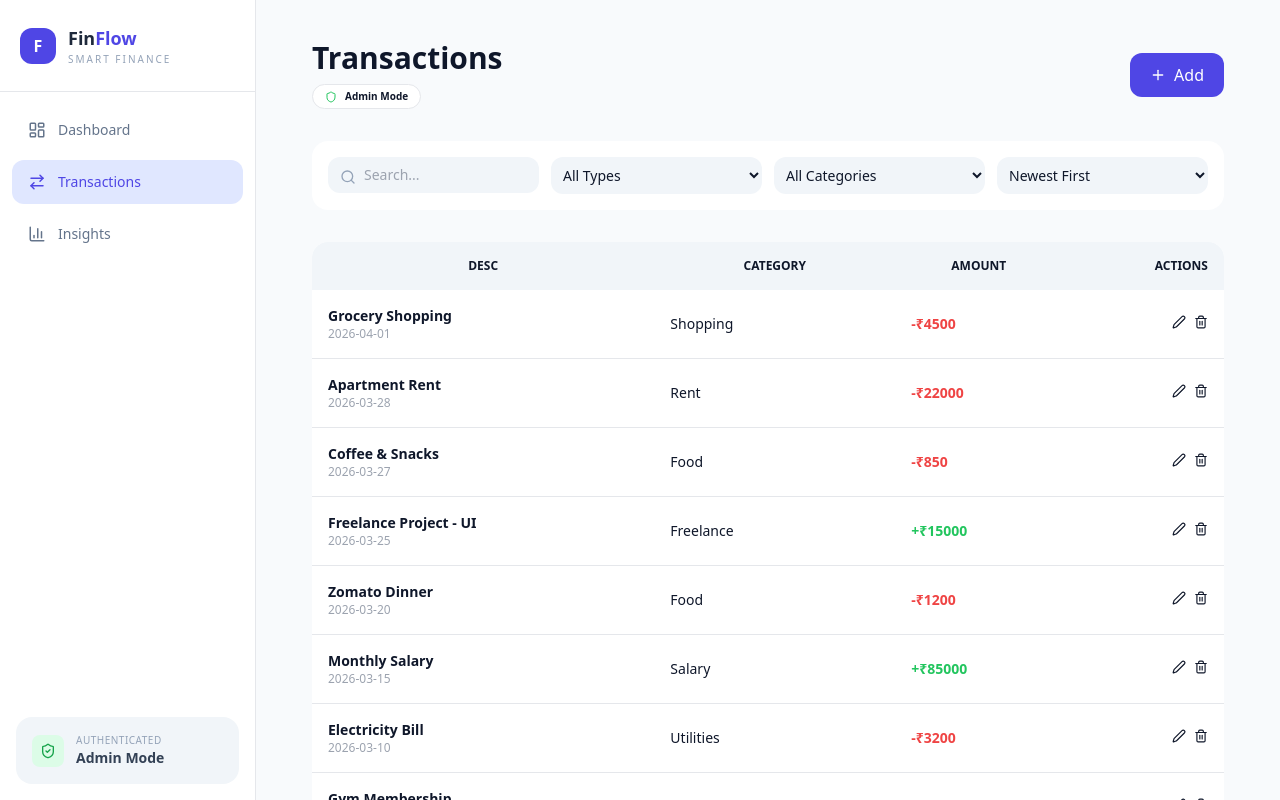
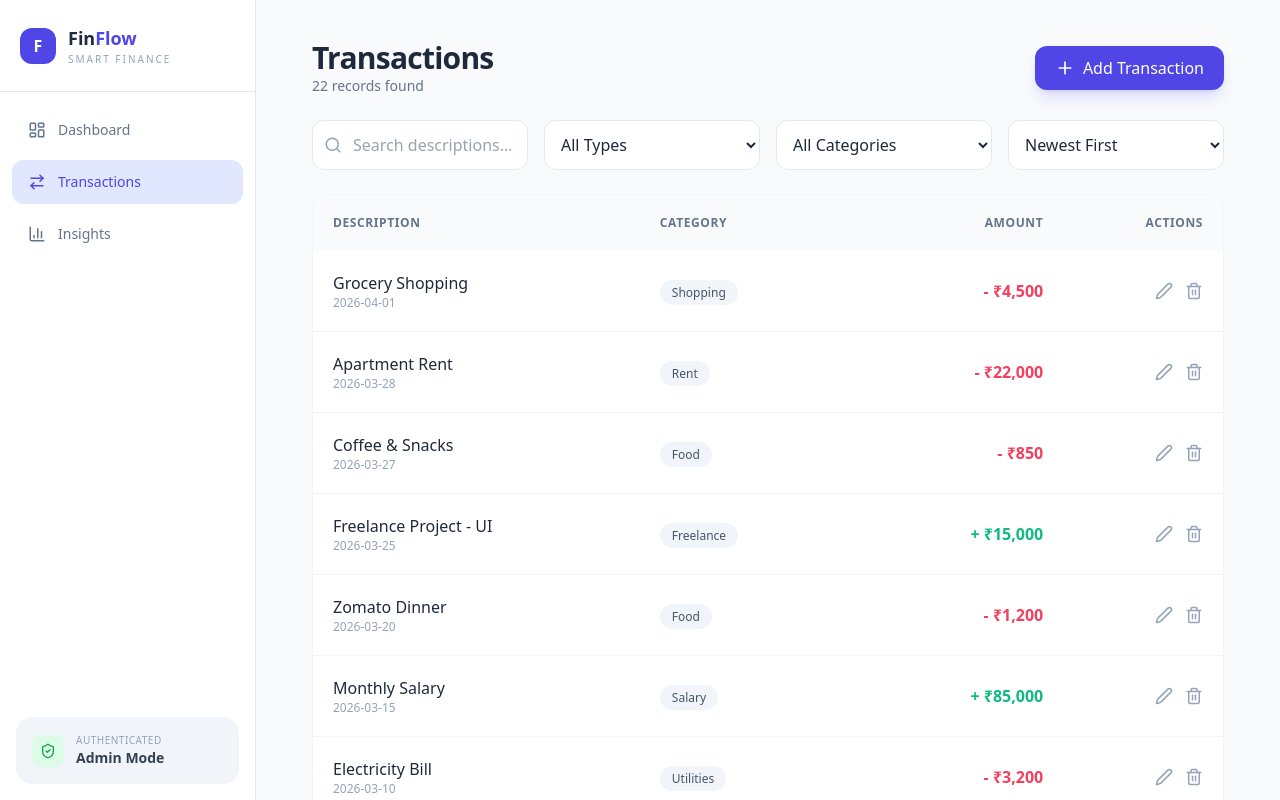
Before and after one commit to uday-shekar/Finance-Dashboard-, a React (Vite) app: page / in a window 1280 px wide. Both pictures are taken after a click on the button "Transactions". Built offline with nearby package versions, Linux system fonts and the light colour scheme.

Commit message:
final Code

```diff
--- a/src/components/TransactionTable.jsx
+++ b/src/components/TransactionTable.jsx
@@ -2,80 +2,126 @@ import React from 'react';
 import { transactions } from '../data/transactions';
 
 const TransactionTable = ({ role }) => {
+
   return (
     <div className="bg-[#0f172a] rounded-xl border border-slate-800 overflow-hidden">
 
-      {/* 🔥 SCROLL WRAPPER (MAIN FIX) */}
-      <div className="w-full overflow-x-auto">
+      {/* ================= DESKTOP TABLE ================= */}
+      <div className="hidden md:block w-full overflow-x-auto">
+        <table className="w-full text-sm">
 
-        <table className="min-w-[700px] w-full text-left">
+          <thead className="bg-slate-900/60 border-b border-slate-800">
+            <tr className="text-slate-400 uppercase text-[11px] tracking-wide">
 
-          {/* HEADER */}
-          <thead>
-            <tr className="text-slate-500 text-xs uppercase border-b border-slate-800 bg-slate-900/50">
-              <th className="p-3 sm:p-4">Date</th>
-              <th className="p-3 sm:p-4">Description</th>
-              <th className="p-3 sm:p-4">Category</th>
-              <th className="p-3 sm:p-4">Amount</th>
+              <th className="px-4 py-3 text-left">Date</th>
+              <th className="px-4 py-3 text-left">Description</th>
+              <th className="px-4 py-3 text-center">Category</th>
+              <th className="px-4 py-3 text-right">Amount</th>
+
               {role === 'Admin' && (
-                <th className="p-3 sm:p-4 text-right">Actions</th>
+                <th className="px-4 py-3 text-right">Actions</th>
               )}
+
             </tr>
           </thead>
 
-          {/* BODY */}
-          <tbody className="text-slate-300 divide-y divide-slate-800/50">
-            {transactions.map((t) => (
-              <tr
-                key={t.id}
-                className="hover:bg-slate-800/30 transition-colors group"
-              >
-                {/* DATE */}
-                <td className="p-3 sm:p-4 text-xs sm:text-sm font-mono whitespace-nowrap">
+          <tbody className="divide-y divide-slate-800/60 text-slate-300">
+
+            {transactions.map((t) => {
+              const category =
+                t.category ||
+                t.categoryName ||
+                (t.type === 'Income' ? 'Income' : 'Expense') ||
+                "Uncategorized";
+
+              return (
+                <tr key={t.id} className="hover:bg-slate-800/40 transition group">
+
+                  <td className="px-4 py-3 text-xs font-mono">
                     {t.date}
                   </td>
 
-                {/* DESCRIPTION */}
-                <td className="p-3 sm:p-4 font-medium text-white whitespace-nowrap">
-                  {t.description}
+                  <td className="px-4 py-3 font-medium text-white">
+                    {t.description || t.desc}
                   </td>
 
-                {/* CATEGORY */}
-                <td className="p-3 sm:p-4">
-                  <span className="px-2 py-1 rounded bg-slate-800 text-[10px] whitespace-nowrap">
-                    {t.category}
+                  <td className="px-4 py-3 text-center">
+                    <span className="px-2.5 py-1 rounded bg-slate-800 text-[10px]">
+                      {category}
                     </span>
                   </td>
 
-                {/* AMOUNT */}
-                <td
-                  className={`p-3 sm:p-4 font-bold whitespace-nowrap ${
-                    t.type === 'Expense'
-                      ? 'text-rose-400'
-                      : 'text-emerald-400'
-                  }`}
-                >
+                  <td className={`px-4 py-3 text-right font-semibold ${
+                    t.type === 'Expense' ? 'text-rose-400' : 'text-emerald-400'
+                  }`}>
                     {t.type === 'Expense' ? '-' : '+'}₹
-                  {t.amount.toLocaleString()}
+                    {Number(t.amount).toLocaleString()}
                   </td>
 
-                {/* ACTIONS */}
                   {role === 'Admin' && (
-                  <td className="p-3 sm:p-4 text-right space-x-3 text-xs opacity-100 md:opacity-0 md:group-hover:opacity-100 transition-opacity whitespace-nowrap">
-                    <button className="text-indigo-400 hover:underline">
-                      Edit
-                    </button>
-                    <button className="text-rose-400 hover:underline">
-                      Del
-                    </button>
+                    <td className="px-4 py-3 text-right">
+                      <div className="flex justify-end gap-3 text-xs opacity-100 md:opacity-0 md:group-hover:opacity-100 transition">
+                        <button className="text-indigo-400 hover:underline">Edit</button>
+                        <button className="text-rose-400 hover:underline">Del</button>
+                      </div>
                     </td>
                   )}
+
                 </tr>
-            ))}
+              );
+            })}
+
           </tbody>
-
         </table>
       </div>
+
+      {/* ================= MOBILE CARD VIEW ================= */}
+      <div className="md:hidden divide-y divide-slate-800">
+
+        {transactions.map((t) => {
+          const category =
+            t.category ||
+            t.categoryName ||
+            (t.type === 'Income' ? 'Income' : 'Expense') ||
+            "Uncategorized";
+
+          return (
+            <div key={t.id} className="p-4 space-y-2">
+
+              <div className="flex justify-between items-center">
+                <p className="text-sm font-semibold text-white">
+                  {t.description || t.desc}
+                </p>
+
+                <p className={`text-sm font-bold ${
+                  t.type === 'Expense' ? 'text-rose-400' : 'text-emerald-400'
+                }`}>
+                  {t.type === 'Expense' ? '-' : '+'}₹
+                  {Number(t.amount).toLocaleString()}
+                </p>
+              </div>
+
+              <div className="flex justify-between text-xs text-slate-400">
+                <span>{t.date}</span>
+
+                <span className="bg-slate-800 px-2 py-0.5 rounded">
+                  {category}
+                </span>
+              </div>
+
+              {role === 'Admin' && (
+                <div className="flex justify-end gap-4 text-xs pt-2">
+                  <button className="text-indigo-400">Edit</button>
+                  <button className="text-rose-400">Del</button>
+                </div>
+              )}
+
+            </div>
+          );
+        })}
+
+      </div>
+
     </div>
   );
 };
--- a/src/pages/Transactions.jsx
+++ b/src/pages/Transactions.jsx
@@ -1,10 +1,7 @@
 import React, { useState, useMemo } from 'react';
 import { motion, AnimatePresence } from 'framer-motion';
 import { transactions as initialData } from '../data/transactions';
-import {
-  Search, Plus, Edit2, Trash2,
-  Shield, X
-} from 'lucide-react';
+import { Plus, Edit2, Trash2, X, Search, Filter } from 'lucide-react';
 
 const Transactions = ({ role }) => {
   const [data, setData] = useState(initialData);
@@ -15,175 +12,275 @@ const Transactions = ({ role }) => {
 
   const [isModalOpen, setIsModalOpen] = useState(false);
   const [editingTransaction, setEditingTransaction] = useState(null);
-  const [formData, setFormData] = useState({ description: '', amount: '', category: 'Food', type: 'Expense', date: new Date().toISOString().split('T')[0] });
+  const [formData, setFormData] = useState({
+    description: '',
+    amount: '',
+    category: 'Food',
+    type: 'Expense',
+    date: new Date().toISOString().split('T')[0]
+  });
 
   const categories = ["Education","Entertainment","Food","Freelance","Healthcare","Investment","Rent","Salary","Shopping","Subscriptions","Transport","Utilities"];
   const isAdmin = role?.toLowerCase() === 'admin';
 
-  const handleOpenModal = (transaction = null) => {
-    if (transaction) {
-      setEditingTransaction(transaction);
-      setFormData(transaction);
+  // ---------- HANDLERS ----------
+  const handleOpenModal = (t = null) => {
+    if (t) {
+      setEditingTransaction(t);
+      setFormData(t);
     } else {
       setEditingTransaction(null);
-      setFormData({ description: '', amount: '', category: 'Food', type: 'Expense', date: new Date().toISOString().split('T')[0] });
+      setFormData({
+        description: '',
+        amount: '',
+        category: 'Food',
+        type: 'Expense',
+        date: new Date().toISOString().split('T')[0]
+      });
     }
     setIsModalOpen(true);
   };
 
   const handleSave = (e) => {
     e.preventDefault();
+    const updatedAmount = Number(formData.amount);
+
     if (editingTransaction) {
-      setData(data.map(t => t.id === editingTransaction.id ? { ...formData, amount: Number(formData.amount) } : t));
+      setData(data.map(t => t.id === editingTransaction.id ? { ...formData, amount: updatedAmount } : t));
     } else {
-      setData([{ ...formData, id: Date.now(), amount: Number(formData.amount) }, ...data]);
+      setData([{ ...formData, id: Date.now(), amount: updatedAmount }, ...data]);
     }
     setIsModalOpen(false);
   };
 
   const handleDelete = (id) => {
-    if (window.confirm("Delete transaction?")) {
+    if (window.confirm("Delete this transaction?")) {
       setData(data.filter(t => t.id !== id));
     }
   };
 
+  // ---------- FILTER LOGIC ----------
   const filteredData = useMemo(() => {
     let result = [...data];
     if (searchTerm) result = result.filter(t => t.description.toLowerCase().includes(searchTerm.toLowerCase()));
     if (filterType !== 'All Types') result = result.filter(t => t.type === filterType);
     if (filterCategory !== 'All Categories') result = result.filter(t => t.category === filterCategory);
-    result.sort((a,b)=> sortOrder==='Newest First'? new Date(b.date)-new Date(a.date): new Date(a.date)-new Date(b.date));
+
+    result.sort((a, b) => sortOrder === 'Newest First' ? new Date(b.date) - new Date(a.date) : new Date(a.date) - new Date(b.date));
     return result;
   }, [data, searchTerm, filterType, filterCategory, sortOrder]);
 
   return (
-    <motion.div initial={{ opacity: 0 }} animate={{ opacity: 1 }}
-      className="p-4 sm:p-6 md:p-10 space-y-6 md:space-y-8 bg-[#f8fafc] dark:bg-[#0f172a] min-h-screen overflow-x-hidden">
-
-      <div className="max-w-7xl mx-auto space-y-6 md:space-y-8">
-
+    <motion.div
+      initial={{ opacity: 0 }}
+      animate={{ opacity: 1 }}
+      className="p-4 md:p-10 space-y-6 bg-[#f8fafc] dark:bg-[#0f172a] min-h-screen text-slate-800 dark:text-slate-100"
+    >
       {/* HEADER */}
-        <div className="flex flex-col md:flex-row md:justify-between md:items-center gap-4">
+      <div className="flex justify-between items-center">
         <div>
-            <h2 className="text-2xl sm:text-3xl font-bold dark:text-white">Transactions</h2>
-            <div className="mt-2 flex items-center gap-2 px-3 py-1 bg-white dark:bg-slate-800 rounded-full border w-fit">
-              <Shield size={12} className={isAdmin ? "text-green-500":"text-yellow-500"} />
-              <span className="text-[10px] font-bold">{role} Mode</span>
-            </div>
+          <h2 className="text-2xl md:text-3xl font-bold tracking-tight">Transactions</h2>
+          <p className="text-sm text-slate-500">{filteredData.length} records found</p>
         </div>
 
         {isAdmin && (
-            <button onClick={()=>handleOpenModal()}
-              className="w-full sm:w-auto bg-indigo-600 text-white px-5 py-2.5 rounded-xl flex items-center justify-center gap-2">
-              <Plus size={16}/> Add
-            </button>
+          <motion.button
+            whileHover={{ scale: 1.05 }}
+            whileTap={{ scale: 0.95 }}
+            onClick={() => handleOpenModal()}
+            className="bg-indigo-600 hover:bg-indigo-700 text-white px-5 py-2.5 rounded-xl flex items-center gap-2 shadow-lg shadow-indigo-500/20 transition-colors"
+          >
+            <Plus size={20} /> <span className="hidden sm:inline">Add Transaction</span>
+          </motion.button>
         )}
       </div>
 
-        {/* FILTERS */}
-        <div className="grid grid-cols-1 sm:grid-cols-2 lg:grid-cols-4 gap-3 bg-white dark:bg-[#1e293b] p-4 rounded-2xl">
-
+      {/* FILTERS GRID */}
+      <div className="grid grid-cols-1 sm:grid-cols-2 lg:grid-cols-4 gap-4">
         <div className="relative">
-            <Search className="absolute left-3 top-3 text-slate-400" size={16}/>
-            <input placeholder="Search..."
-              className="w-full pl-9 pr-3 py-2 rounded-xl bg-slate-100 dark:bg-slate-900 text-sm outline-none"
-              onChange={(e)=>setSearchTerm(e.target.value)}
+          <Search className="absolute left-3 top-1/2 -translate-y-1/2 text-slate-400" size={18} />
+          <input
+            placeholder="Search descriptions..."
+            className="w-full pl-10 pr-4 py-3 rounded-xl bg-white dark:bg-slate-900 border border-slate-200 dark:border-slate-800 focus:ring-2 focus:ring-indigo-500 outline-none transition"
+            onChange={(e) => setSearchTerm(e.target.value)}
           />
         </div>
 
-          <select onChange={(e)=>setFilterType(e.target.value)} className="p-2 rounded-xl bg-slate-100 dark:bg-slate-900 text-sm">
-            <option>All Types</option><option>Income</option><option>Expense</option>
+        <select
+          onChange={(e) => setFilterType(e.target.value)}
+          className="p-3 rounded-xl bg-white dark:bg-slate-900 border border-slate-200 dark:border-slate-800 focus:ring-2 focus:ring-indigo-500 outline-none cursor-pointer"
+        >
+          <option>All Types</option>
+          <option>Income</option>
+          <option>Expense</option>
         </select>
 
-          <select onChange={(e)=>setFilterCategory(e.target.value)} className="p-2 rounded-xl bg-slate-100 dark:bg-slate-900 text-sm">
-            <option>All Categories</option>{categories.map(c=><option key={c}>{c}</option>)}
+        <select
+          onChange={(e) => setFilterCategory(e.target.value)}
+          className="p-3 rounded-xl bg-white dark:bg-slate-900 border border-slate-200 dark:border-slate-800 focus:ring-2 focus:ring-indigo-500 outline-none cursor-pointer"
+        >
+          <option>All Categories</option>
+          {categories.map(c => <option key={c} value={c}>{c}</option>)}
         </select>
 
-          <select onChange={(e)=>setSortOrder(e.target.value)} className="p-2 rounded-xl bg-slate-100 dark:bg-slate-900 text-sm">
-            <option>Newest First</option><option>Oldest First</option>
+        <select
+          onChange={(e) => setSortOrder(e.target.value)}
+          className="p-3 rounded-xl bg-white dark:bg-slate-900 border border-slate-200 dark:border-slate-800 focus:ring-2 focus:ring-indigo-500 outline-none cursor-pointer"
+        >
+          <option>Newest First</option>
+          <option>Oldest First</option>
         </select>
       </div>
 
-        {/* TABLE */}
-        <div className="bg-white dark:bg-[#111827] rounded-2xl overflow-hidden">
-
-          {/* 🔥 scroll fix */}
-          <div className="overflow-x-auto">
-            <table className="min-w-[600px] w-full text-sm">
-
-              <thead className="bg-slate-100 dark:bg-slate-900 text-xs uppercase">
+      {/* TABLE SECTION */}
+      <div className="bg-white dark:bg-slate-900 rounded-2xl border border-slate-100 dark:border-slate-800 shadow-sm overflow-hidden">
+        {/* Desktop View */}
+        <div className="hidden md:block">
+          <table className="w-full text-left">
+            <thead className="bg-slate-50 dark:bg-slate-800/50 text-slate-500 dark:text-slate-400 text-xs uppercase tracking-wider">
               <tr>
-                  <th className="p-4">Desc</th>
-                  <th className="p-4">Category</th>
-                  <th className="p-4">Amount</th>
-                  {isAdmin && <th className="p-4 text-right">Actions</th>}
+                <th className="p-5 font-semibold">Description</th>
+                <th className="p-5 font-semibold">Category</th>
+                <th className="p-5 font-semibold text-right">Amount</th>
+                {isAdmin && <th className="p-5 font-semibold text-right">Actions</th>}
               </tr>
             </thead>
-
-              <tbody>
-                {filteredData.map(t => (
-                  <tr key={t.id} className="border-b hover:bg-slate-50 dark:hover:bg-slate-800">
-                    <td className="p-4">
-                      <div className="font-bold">{t.description}</div>
-                      <div className="text-xs text-gray-400">{t.date}</div>
+            <tbody className="divide-y divide-slate-100 dark:divide-slate-800">
+              {filteredData.map((t) => (
+                <motion.tr key={t.id} layout className="hover:bg-slate-50/50 dark:hover:bg-slate-800/30 transition-colors">
+                  <td className="p-5">
+                    <p className="font-medium dark:text-white">{t.description}</p>
+                    <p className="text-xs text-slate-400">{t.date}</p>
                   </td>
-
-                    <td className="p-4">{t.category}</td>
-
-                    <td className={`p-4 font-bold ${t.type==='Expense'?'text-red-500':'text-green-500'}`}>
-                      {t.type==='Expense'?'-':'+'}₹{t.amount}
+                  <td className="p-5">
+                    <span className="px-3 py-1 rounded-full text-xs font-medium bg-slate-100 dark:bg-slate-800 text-slate-600 dark:text-slate-300">
+                      {t.category}
+                    </span>
                   </td>
-
+                  <td className={`p-5 text-right font-bold ${t.type === 'Expense' ? 'text-rose-500' : 'text-emerald-500'}`}>
+                    {t.type === 'Expense' ? '-' : '+'} ₹{t.amount.toLocaleString()}
+                  </td>
                   {isAdmin && (
-                      <td className="p-4 text-right space-x-2">
-                        <button onClick={()=>handleOpenModal(t)}><Edit2 size={14}/></button>
-                        <button onClick={()=>handleDelete(t.id)}><Trash2 size={14}/></button>
+                    <td className="p-5 text-right">
+                      <div className="flex justify-end gap-3 text-slate-400">
+                        <button onClick={() => handleOpenModal(t)} className="hover:text-indigo-500 transition-colors"><Edit2 size={18} /></button>
+                        <button onClick={() => handleDelete(t.id)} className="hover:text-rose-500 transition-colors"><Trash2 size={18} /></button>
+                      </div>
                     </td>
                   )}
-                  </tr>
+                </motion.tr>
               ))}
             </tbody>
-
           </table>
         </div>
+
+        {/* Mobile View */}
+        <div className="md:hidden divide-y divide-slate-100 dark:divide-slate-800">
+          {filteredData.map(t => (
+            <div key={t.id} className="p-5 space-y-3">
+              <div className="flex justify-between items-start">
+                <div>
+                  <p className="font-bold dark:text-white">{t.description}</p>
+                  <p className="text-xs text-slate-400">{t.date} • {t.category}</p>
+                </div>
+                <p className={`font-bold ${t.type === 'Expense' ? 'text-rose-500' : 'text-emerald-500'}`}>
+                  ₹{t.amount}
+                </p>
+              </div>
+              {isAdmin && (
+                <div className="flex gap-4 pt-2">
+                  <button onClick={() => handleOpenModal(t)} className="text-xs font-bold text-indigo-500 uppercase">Edit</button>
+                  <button onClick={() => handleDelete(t.id)} className="text-xs font-bold text-rose-500 uppercase">Delete</button>
+                </div>
+              )}
+            </div>
+          ))}
         </div>
       </div>
 
       {/* MODAL */}
       <AnimatePresence>
         {isModalOpen && (
-          <div className="fixed inset-0 flex items-center justify-center bg-black/50 p-4">
-            <motion.div initial={{scale:0.9}} animate={{scale:1}}
-              className="w-full max-w-md bg-white dark:bg-[#1e293b] p-6 rounded-2xl">
-
-              <div className="flex justify-between mb-4">
-                <h3 className="font-bold">{editingTransaction?"Edit":"Add"} Transaction</h3>
-                <button onClick={()=>setIsModalOpen(false)}><X/></button>
+          <div className="fixed inset-0 z-50 flex items-center justify-center p-4">
+            <motion.div
+              initial={{ opacity: 0 }}
+              animate={{ opacity: 1 }}
+              exit={{ opacity: 0 }}
+              onClick={() => setIsModalOpen(false)}
+              className="absolute inset-0 bg-slate-900/60 backdrop-blur-sm"
+            />
+            <motion.div
+              initial={{ scale: 0.9, opacity: 0, y: 20 }}
+              animate={{ scale: 1, opacity: 1, y: 0 }}
+              exit={{ scale: 0.9, opacity: 0, y: 20 }}
+              className="relative bg-white dark:bg-slate-900 w-full max-w-md p-8 rounded-3xl shadow-2xl shadow-black/20"
+            >
+              <div className="flex justify-between items-center mb-6">
+                <h3 className="text-xl font-bold">{editingTransaction ? 'Edit' : 'New'} Transaction</h3>
+                <button onClick={() => setIsModalOpen(false)} className="p-2 hover:bg-slate-100 dark:hover:bg-slate-800 rounded-full transition-colors">
+                  <X size={20} />
+                </button>
               </div>
 
-              <form onSubmit={handleSave} className="space-y-3">
-                <input required placeholder="Description"
-                  className="w-full p-3 rounded-xl bg-slate-100 dark:bg-slate-900"
+              <form onSubmit={handleSave} className="space-y-4">
+                <div className="space-y-1">
+                  <label className="text-xs font-bold uppercase tracking-wider text-slate-400">Description</label>
+                  <input
+                    required
                     value={formData.description}
-                  onChange={(e)=>setFormData({...formData,description:e.target.value})}
+                    onChange={(e) => setFormData({ ...formData, description: e.target.value })}
+                    className="w-full p-3 rounded-xl bg-slate-50 dark:bg-slate-800 border-none focus:ring-2 focus:ring-indigo-500 outline-none"
                   />
+                </div>
 
-                <input required type="number" placeholder="Amount"
-                  className="w-full p-3 rounded-xl bg-slate-100 dark:bg-slate-900"
+                <div className="grid grid-cols-2 gap-4">
+                  <div className="space-y-1">
+                    <label className="text-xs font-bold uppercase tracking-wider text-slate-400">Amount</label>
+                    <input
+                      required
+                      type="number"
                       value={formData.amount}
-                  onChange={(e)=>setFormData({...formData,amount:e.target.value})}
+                      onChange={(e) => setFormData({ ...formData, amount: e.target.value })}
+                      className="w-full p-3 rounded-xl bg-slate-50 dark:bg-slate-800 border-none focus:ring-2 focus:ring-indigo-500 outline-none"
                     />
+                  </div>
+                  <div className="space-y-1">
+                    <label className="text-xs font-bold uppercase tracking-wider text-slate-400">Type</label>
+                    <select
+                      value={formData.type}
+                      onChange={(e) => setFormData({ ...formData, type: e.target.value })}
+                      className="w-full p-3 rounded-xl bg-slate-50 dark:bg-slate-800 border-none focus:ring-2 focus:ring-indigo-500 outline-none"
+                    >
+                      <option>Expense</option>
+                      <option>Income</option>
+                    </select>
+                  </div>
+                </div>
 
-                <button className="w-full bg-indigo-600 text-white py-3 rounded-xl">
-                  Save
-                </button>
+                <div className="space-y-1">
+                  <label className="text-xs font-bold uppercase tracking-wider text-slate-400">Category</label>
+                  <select
+                    value={formData.category}
+                    onChange={(e) => setFormData({ ...formData, category: e.target.value })}
+                    className="w-full p-3 rounded-xl bg-slate-50 dark:bg-slate-800 border-none focus:ring-2 focus:ring-indigo-500 outline-none"
+                  >
+                    {categories.map(c => <option key={c} value={c}>{c}</option>)}
+                  </select>
+                </div>
+
+                <motion.button
+                  whileHover={{ scale: 1.02 }}
+                  whileTap={{ scale: 0.98 }}
+                  type="submit"
+                  className="w-full bg-indigo-600 text-white py-4 rounded-2xl font-bold shadow-lg shadow-indigo-500/30 mt-4 hover:bg-indigo-700 transition-colors"
+                >
+                  {editingTransaction ? 'Update' : 'Save'} Transaction
+                </motion.button>
               </form>
-
             </motion.div>
           </div>
         )}
       </AnimatePresence>
-
     </motion.div>
   );
 };
```
Lines whose indentation alone changed are shown as unchanged.
